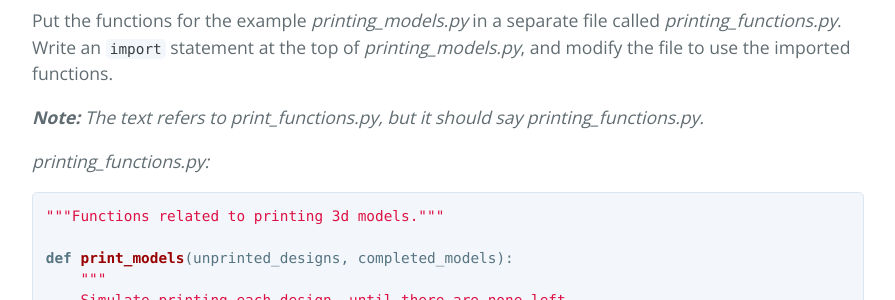
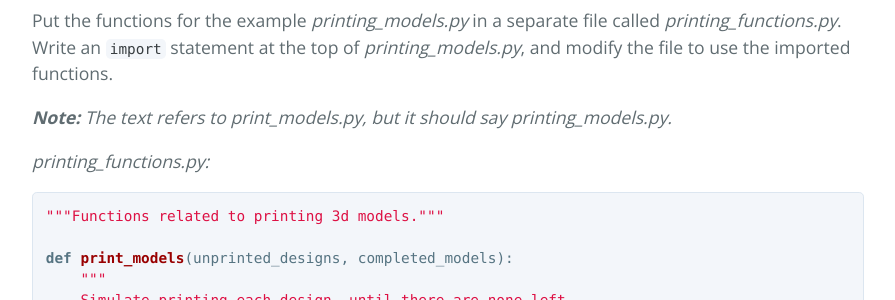
Before and after one commit to ehmatthes/pcc, a Jekyll site: the page built from solutions/chapter_8.md, in a window 1280 px wide and 900 px high, scrolled down 11803 px. Shown: the part 155-455 px from the top of the window, without its empty margins (192-1087 px from the left). Built offline with Jekyll 4.4.1, drawn with Linux system fonts in a browser that asks for light colours.

Commit message:
Fixed name of file.

```diff
--- a/solutions/chapter_8.md
+++ b/solutions/chapter_8.md
@@ -535,7 +535,7 @@ Output:
 
 Put the functions for the example *printing_models.py* in a separate file called *printing_functions.py*. Write an `import` statement at the top of *printing_models.py*, and modify the file to use the imported functions.
 
-***Note:** The text refers to print_functions.py, but it should say printing_functions.py.*
+***Note:** The text refers to print_models.py, but it should say printing_models.py.*
 
 *printing_functions.py:*
 
```
